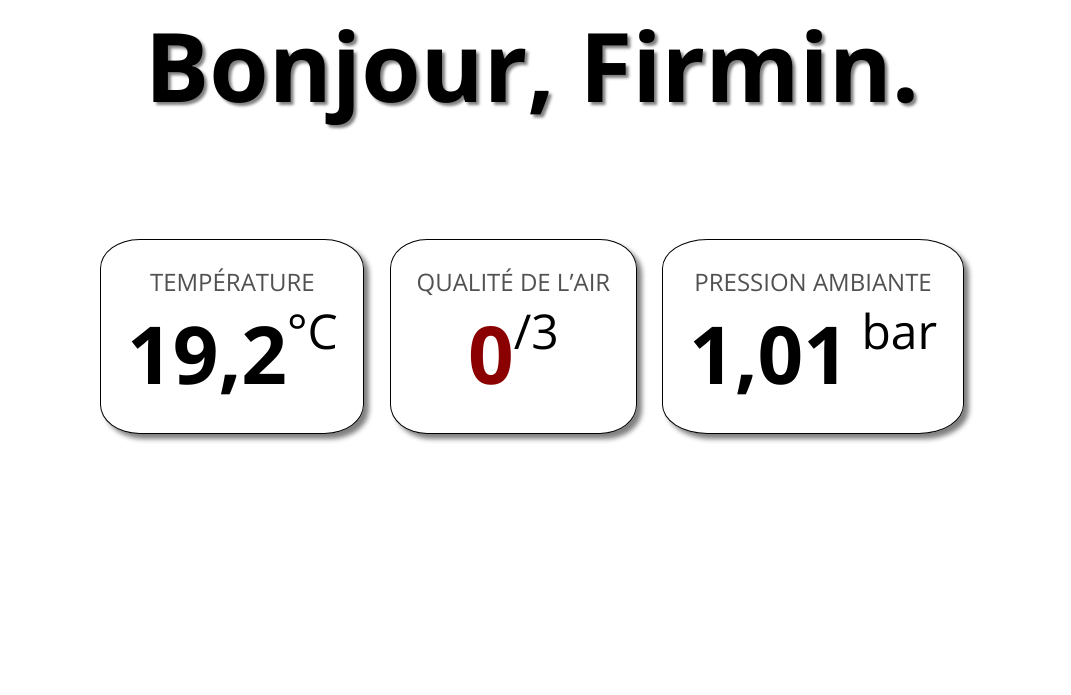
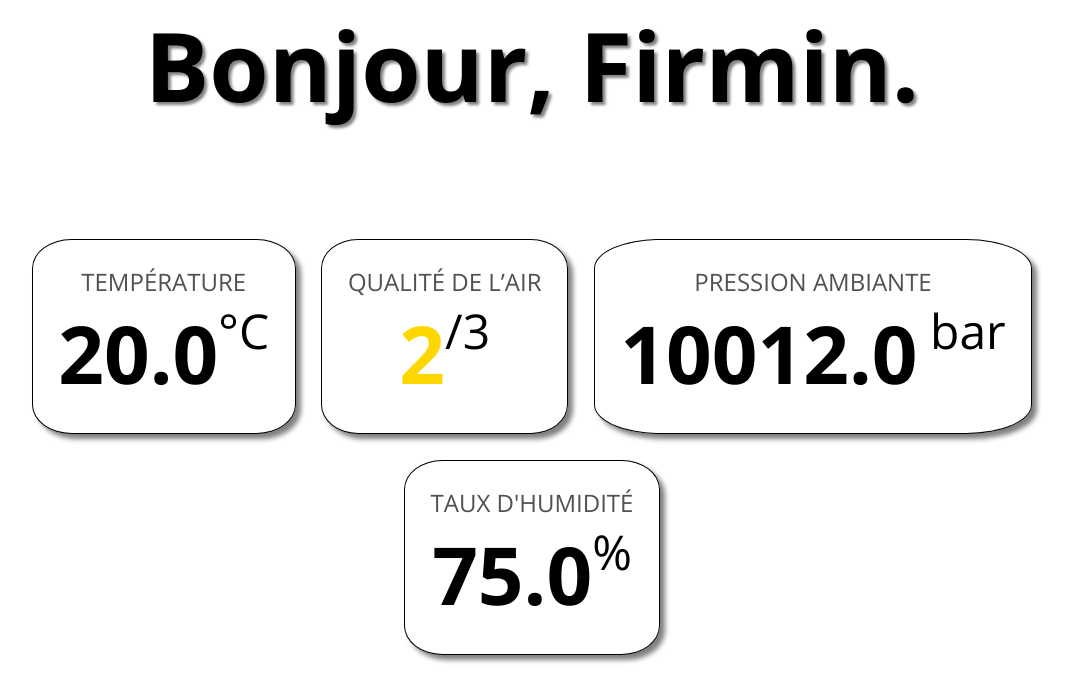
Before and after one commit to Firmin-ESIREM/station-meteo, a Flask app: page / in a window 1280 px wide. Shown: the part 105-800 px from the top of the page, without its empty margins (108-1179 px from the left). Run offline with Flask 3, Linux system fonts and the light colour scheme.

```diff
--- a/pi/app.py
+++ b/pi/app.py
@@ -11,19 +11,24 @@ database = Database()
 
 @app.route("/")
 def home():
+    # data = database.get_last_data()
+    data = {"temperature": 20.0, "humidity": 75.0, "air_quality": 2, "pressure": 10012.0}
     return render_template(
         "index.html",
         greeting="Bonjour",
         name="Firmin",
         temp_string="Température",
-        temp="19,2",
+        temp=str(data["temperature"]),
         temp_unit="°C",
         air_quality_string="Qualité de l’air",
-        air_quality="0",
+        air_quality=str(data["air_quality"]),
         air_quality_unit="/3",
         pressure_string="Pression ambiante",
-        pressure="1,01",
-        pressure_unit="\xa0bar"
+        pressure=str(data["pressure"]),
+        pressure_unit="\xa0bar",
+        humidity_string="Taux d'humidité",
+        humidity=str(data["humidity"]),
+        humidity_unit="%"
     )
 
 
@@ -36,6 +41,9 @@ KINDS_OF_DATA = {
     },
     'air_quality': {
         "name": "qualité de l’air"
+    },
+    'humidity': {
+        "name": "humidité"
     }
 }
 
@@ -71,4 +79,4 @@ def add_data():
 
 
 if __name__ == "__main__":
-    app.run(host="0.0.0.0", port=12345)
+    app.run(host="0.0.0.0", port=1234)
--- a/pi/database.py
+++ b/pi/database.py
@@ -10,7 +10,7 @@ class Database:
 		self.datas = ["temperature", "humidity", "air_quality", "pressure", "datetime"]  # [] { }
 		if sqlite:
 			self.path = path.join(Path(__file__).parents[1], "database.db")
-			self.connection = sqlite3.connect(self.path)
+			self.connection = sqlite3.connect(self.path, check_same_thread=False)
 		else:
 			self.user = user
 			self.password = password
--- a/pi/requirements.txt
+++ b/pi/requirements.txt
@@ -1,5 +1,4 @@
 flask
 werkzeug
-sqlite3
 mysql-connector-python
 pathlib
--- a/pi/templates/index.html
+++ b/pi/templates/index.html
@@ -53,6 +53,21 @@
                 </div>
             </div>
         </a>
+
+        <a href="./archive/?data=humidity" class="element-link">
+            <div class="element">
+                <div class="element-title">
+                    {{ humidity_string }}
+                </div>
+                <div class="main-info">
+                    <span class="value" data-value="{{ humidity }}"></span>
+                    <span class="unit">
+                        {{ humidity_unit }}
+                    </span>
+                </div>
+            </div>
+        </a>
+
     </div>
 </body>
 </html>
```
Also changed, not shown: pi/test-website.py (added, +8 -0 lines).
